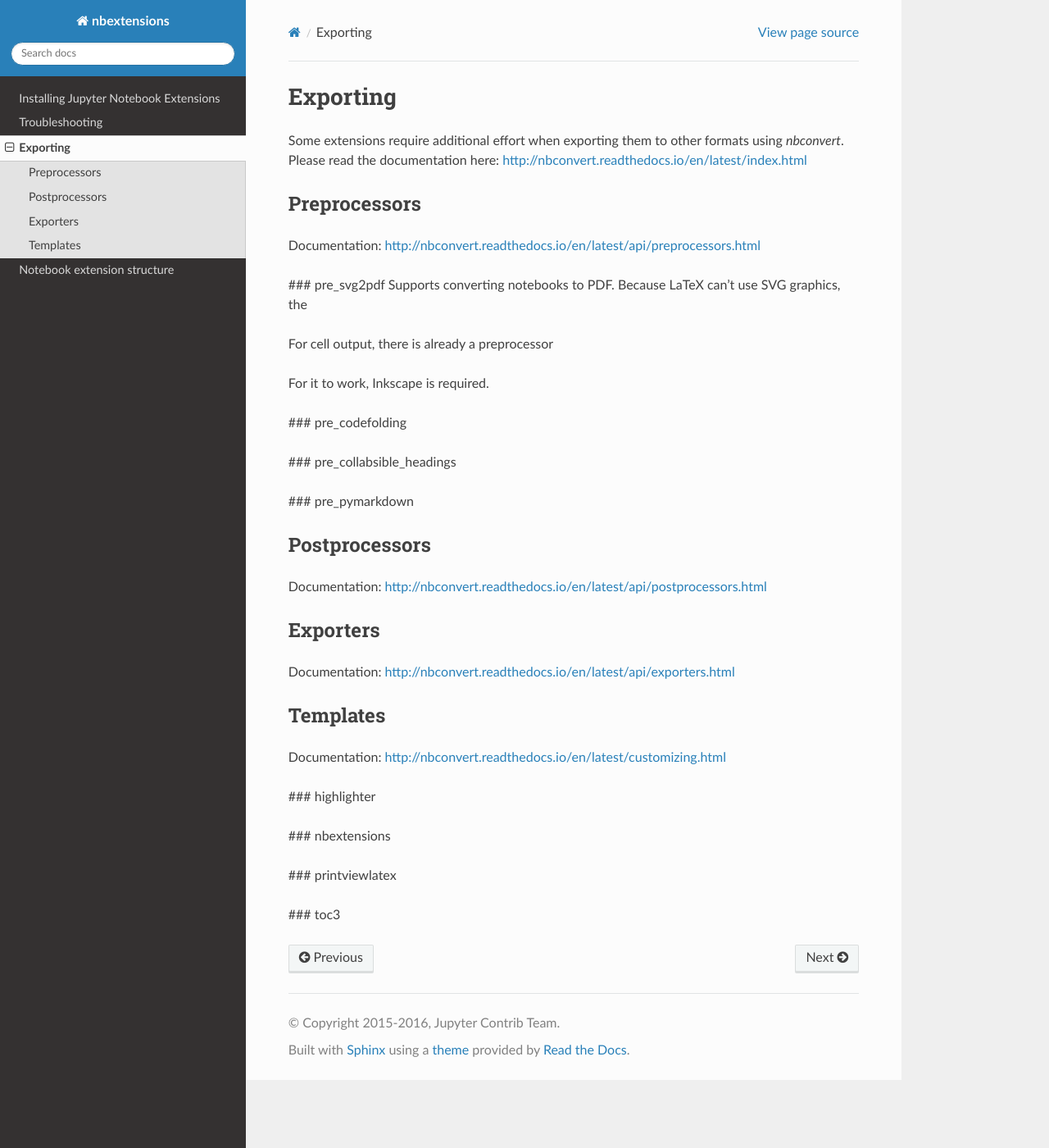
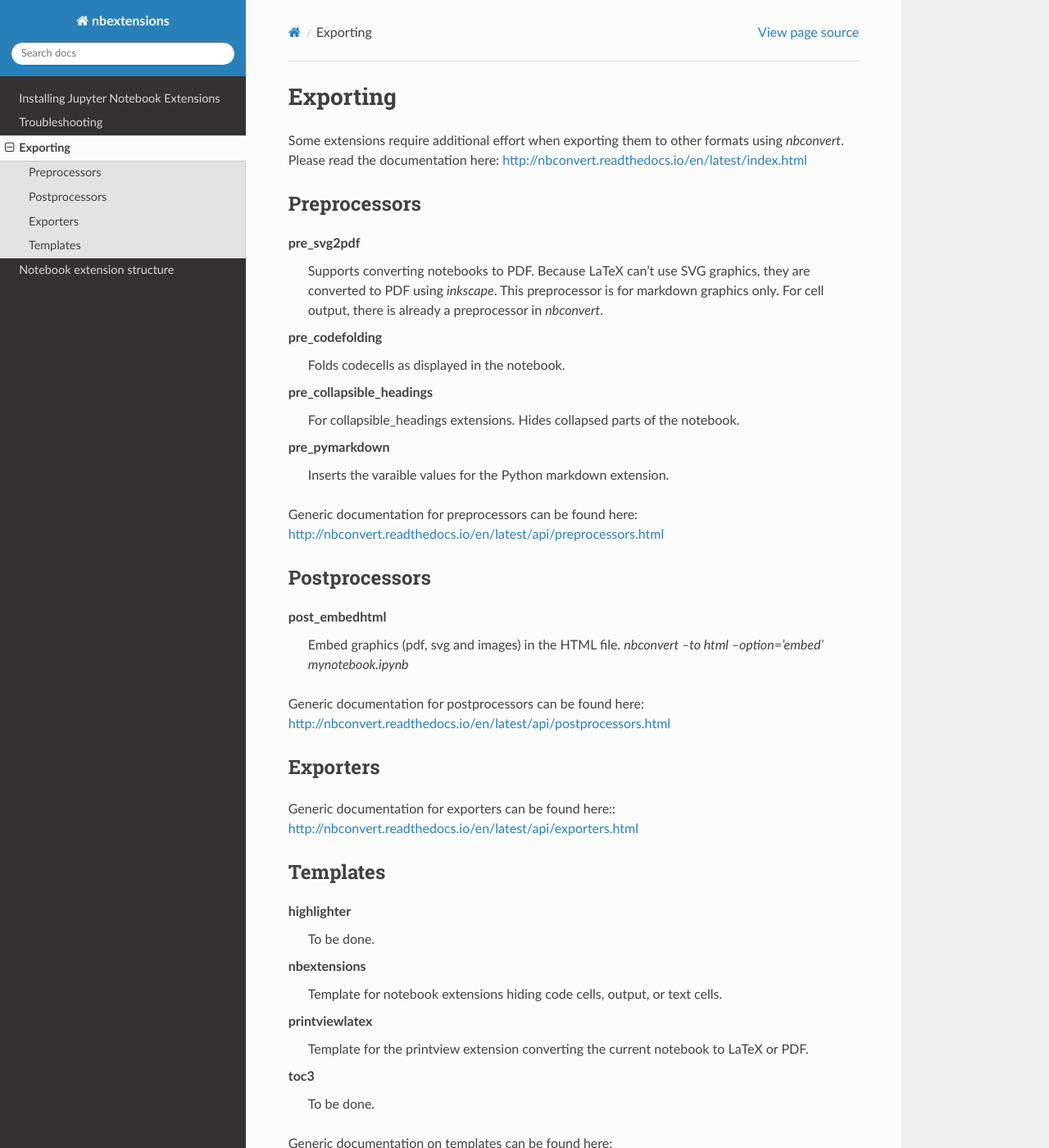
Before and after one commit to ipython-contrib/jupyter_contrib_nbextensions, a Sphinx documentation site: the page built from docs/source/exporting.rst, in a window 1280 px wide and 1400 px high. Shown: the whole window at 82% size. Built offline with Sphinx 7.4.7 and the Read the Docs theme 2.0.0, drawn with Linux system fonts in a browser that asks for light colours; pages that are not in the unit, such as notebooks, are missing from menus.

Commit message:
Add script to convert md to rst

```diff
--- a/docs/source/conf.py
+++ b/docs/source/conf.py
@@ -237,8 +237,8 @@ latex_elements = {
 # (source start file, target name, title,
 #  author, documentclass [howto, manual, or own class]).
 latex_documents = [
-  (master_doc, 'nbconvert.tex', 'nbconvert Documentation',
-   'Jupyter Development Team', 'manual'),
+  (master_doc, 'nbextensions.tex', 'Contributed Notebook Extensions Documentation',
+   'Jupyter Contrib Team', 'manual'),
 ]
 
 # The name of an image file (relative to this directory) to place at the top of
--- a/docs/source/exporting.rst
+++ b/docs/source/exporting.rst
@@ -6,39 +6,49 @@ Please read the documentation here: http://nbconvert.readthedocs.io/en/latest/in
 
 Preprocessors
 -------------
-Documentation: http://nbconvert.readthedocs.io/en/latest/api/preprocessors.html
 
-### pre_svg2pdf
-Supports converting notebooks to PDF. Because LaTeX can't use SVG graphics, the
+pre_svg2pdf
+    Supports converting notebooks to PDF. Because LaTeX can't use SVG graphics, they are converted to PDF
+    using `inkscape`. This preprocessor is for markdown graphics only. For cell output, there is already a preprocessor
+    in `nbconvert`.
 
-For cell output, there is already a preprocessor
+pre_codefolding
+    Folds codecells as displayed in the notebook.
 
-For it to work, Inkscape is required.
+pre_collapsible_headings
+    For collapsible_headings extensions. Hides collapsed parts of the notebook.
 
-### pre_codefolding
+pre_pymarkdown
+    Inserts the varaible values for the Python markdown extension.
 
-### pre_collabsible_headings
-
-### pre_pymarkdown
-
+Generic documentation for preprocessors can be found here: http://nbconvert.readthedocs.io/en/latest/api/preprocessors.html
 
 Postprocessors
 --------------
-Documentation: http://nbconvert.readthedocs.io/en/latest/api/postprocessors.html
 
+post_embedhtml
+    Embed graphics (pdf, svg and images) in the HTML file.
+    `nbconvert --to html --option='embed' mynotebook.ipynb`
+
+Generic documentation for postprocessors can be found here: http://nbconvert.readthedocs.io/en/latest/api/postprocessors.html
 
 Exporters
 ---------
-Documentation: http://nbconvert.readthedocs.io/en/latest/api/exporters.html
+Generic documentation for exporters can be found here:: http://nbconvert.readthedocs.io/en/latest/api/exporters.html
 
 Templates
 ---------
-Documentation: http://nbconvert.readthedocs.io/en/latest/customizing.html
 
-### highlighter
+highlighter
+    To be done.
 
-### nbextensions
+nbextensions
+    Template for notebook extensions hiding code cells, output, or text cells.
 
-### printviewlatex
+printviewlatex
+    Template for the printview extension converting the current notebook to LaTeX or PDF.
 
-### toc3
+toc3
+    To be done.
+
+Generic documentation on templates can be found here: http://nbconvert.readthedocs.io/en/latest/customizing.html
--- a/docs/source/index.rst
+++ b/docs/source/index.rst
@@ -28,9 +28,3 @@ Contents:
    troubleshooting
    exporting
    internals
-
-Indices and tables
-==================
-
-* :ref:`genindex`
-* :ref:`search`
--- /dev/null
+++ b/docs/source/md2rst.py
@@ -0,0 +1,46 @@
+# use pandoc to convert md files to rst and copy images
+import os
+from shutil import copyfile
+import pypandoc
+
+extensions = """
+List of Extensions
+==================
+
+.. toctree::
+   :maxdepth: 1
+
+"""
+
+thispath = os.path.dirname(os.path.abspath(__file__))
+os.chdir(thispath)
+# generate file with link to all extensions containing md files
+src_path = os.path.join('..', '..', 'src', 'jupyter_contrib_nbextensions', 'nbextensions')
+for root, directories, filenames in os.walk(src_path):
+    for filename in filenames:
+        ext = os.path.splitext(filename)
+        if 'md' in ext[1]:
+            md_filename = os.path.join(root, filename)
+            rst_path = os.path.split(root)[-1]
+            if not os.path.exists(rst_path):
+                os.mkdir(rst_path)
+            rst_name = ext[0]+'.rst'
+            rst_filename = os.path.join(rst_path, rst_name)
+            output = pypandoc.convert_file(md_filename, format='md', to='rst', outputfile=rst_filename)
+            extensions += '   %s/%s\n' % (rst_path, ext[0])
+            # copy images
+            for root2, directories2, filenames2 in os.walk(root):
+                for name2 in filenames2:
+                    ext2 = os.path.splitext(name2)
+                    if ext2[1].strip('.').lower() in ['jpg', 'png', 'gif']:
+                        src = os.path.join(root2, name2)
+                        dst = os.path.join(rst_path, name2)
+                        #print('Source file: %s' % src)
+                        print('Destination: %s' % dst)
+                        copyfile(src, dst)
+
+# Generate list of extensions
+f = open('extensions.rst', 'w')
+f.write(extensions)
+f.write('\n')
+f.close()
```
